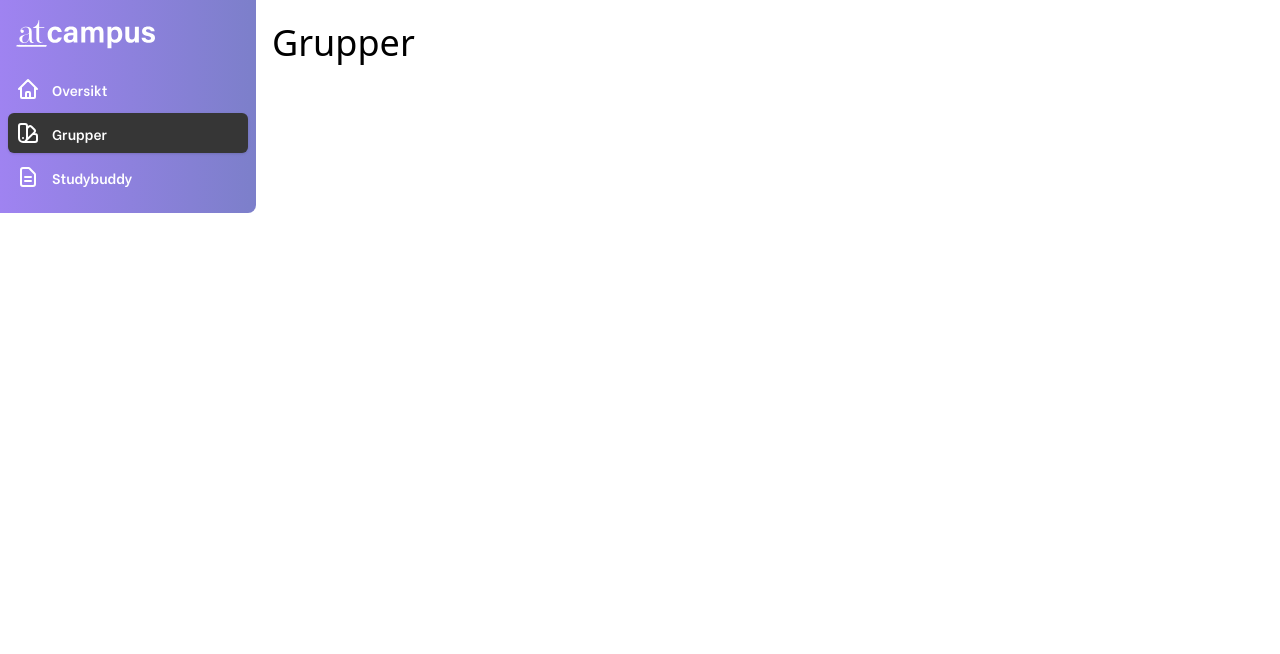
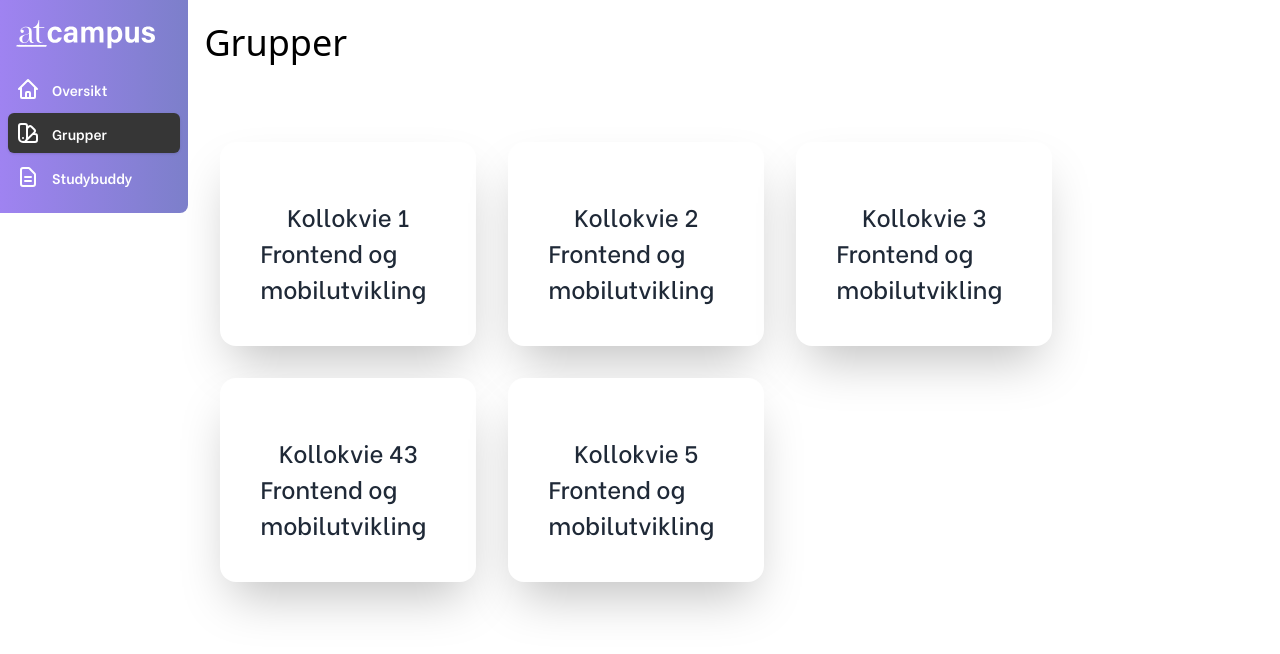
Before and after one commit to Hamza2809/Smidig-Prosjekt, a Next.js app: page /grupper in a window 1280 px wide. Shown: the top 654 px of the page. Built offline with nearby package versions, Linux system fonts and the light colour scheme.

Commit message:
Component for parametere

```diff
--- a/pages/grupper.js
+++ b/pages/grupper.js
@@ -1,10 +1,17 @@
 import AppLayout from 'components/AppLayout';
+import AllStudents from "../components/AllStudents";
+import Paramatere from "../components/Paramatere";
 
 export default function GroupsPage() {
     return (
         <AppLayout title="atcampus - Grupper">
             <main className="m-4">
                 <h1 className="text-xl lg:text-2xl">Grupper</h1>
+
+              <div className="mt-8">
+                <Paramatere />
+              </div>
+
             </main>
         </AppLayout>
     );
```
